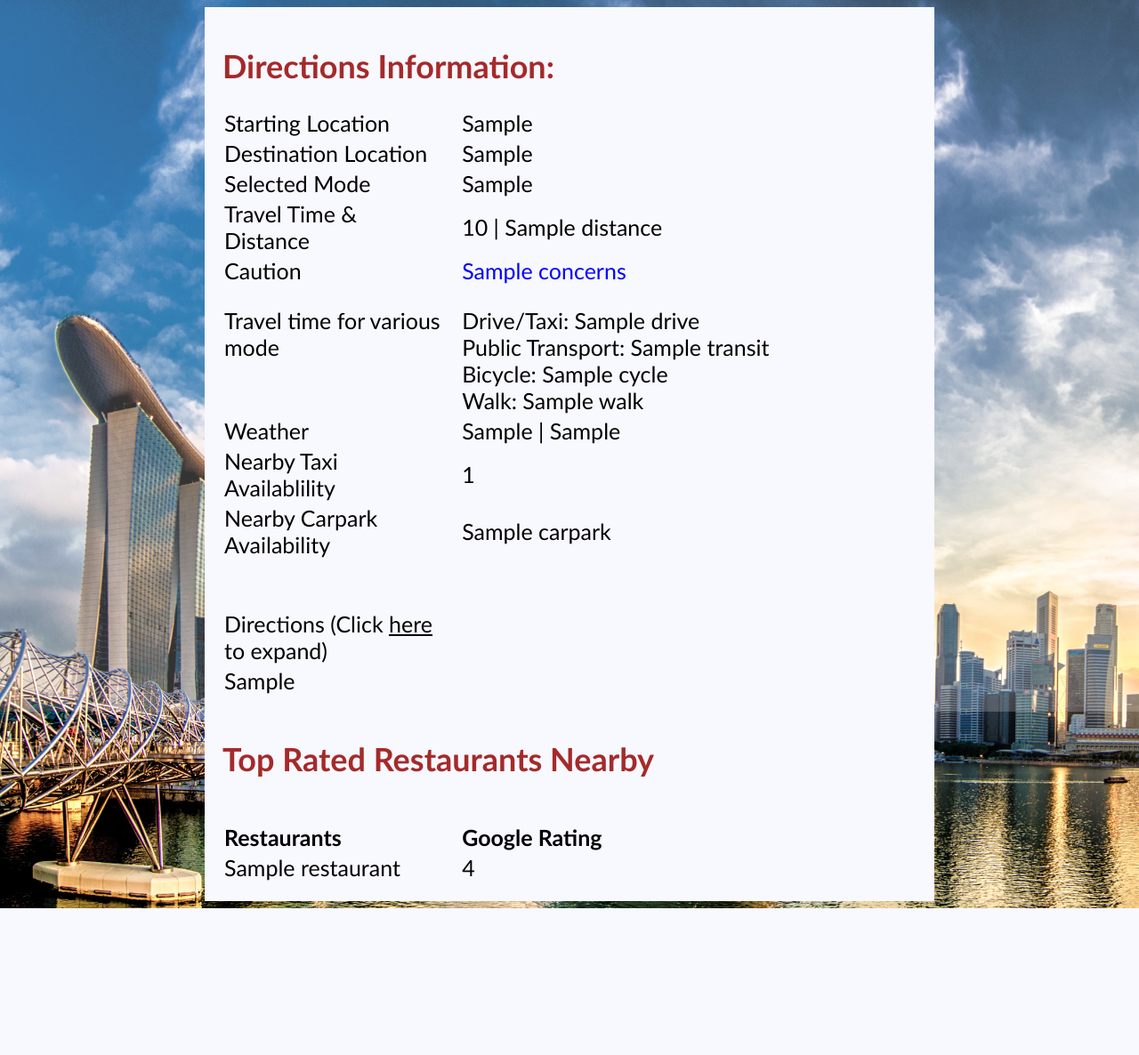
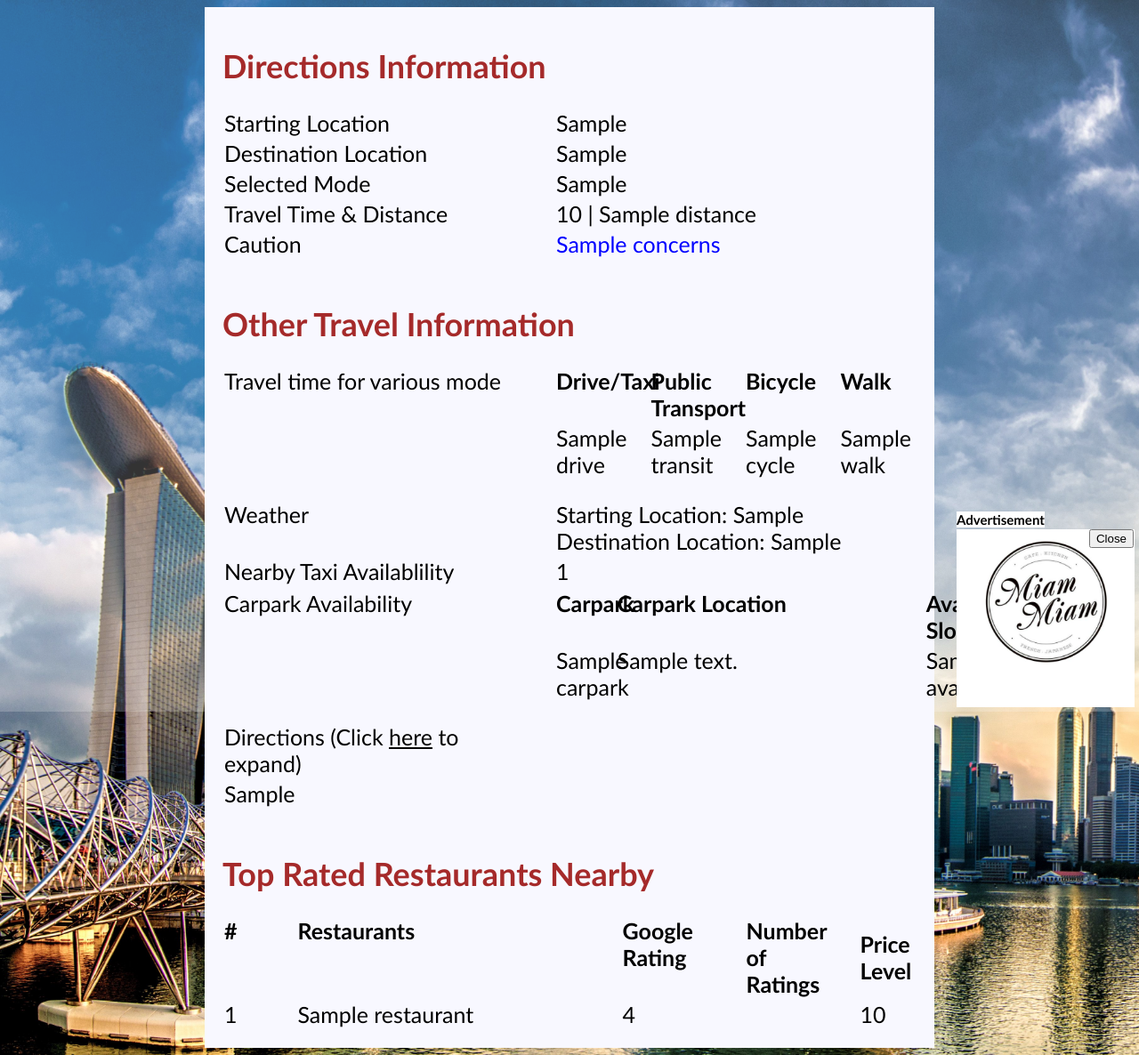
Before and after one commit to mofnandos/CS5224, a Django app: template django/direct_me_final/templates/results.html in a window 1280 px wide. Shown: the whole page at 89% size. Before the commit the page ends 1021 px from the top, so only its background shows below. Run offline with Django 4.2, Linux system fonts and the light colour scheme; the template is opened without the code that fills it: most values are stand-ins (such as "Sample title", 1, 10 or a date in 2020); parts of the project's set-up code (start-up, migrations or seed data) failed here and were passed over.

Commit message:
Add files via upload

```diff
--- a/django/direct_me_final/static/main.css
+++ b/django/direct_me_final/static/main.css
@@ -5,7 +5,7 @@
   margin-top: 0;
   margin-bottom: 0;
   padding-top: 20px;
-    padding-bottom: 20px;
+  padding-bottom: 20px;
   min-height: 100vh;
 }
 
@@ -50,29 +50,121 @@ h1 {
     padding-left:20px;
     color: #A52A2A;
 }
-
-h4 {
+h3 {
     font-weight: bold;
     font-size: 36px;
     text-align: left;
     padding-left:20px;
+    margin-top:50px;
     color: #A52A2A;
 }
 
-th:first-child,
-td:first-child {
-    width: 30%;
+.table-1 tr:first-child,
+.table-1 td:first-child {
+    width: 350px;
     vertical-align: top;
     text-align: left;
     padding-left: 20px;
     padding-right: 20px;
 }
+.table-1 tr:nth-child(2),
+.table-1 td:nth-child(2) {
+    text-align: left;
+    padding-right: 20px;
 }
-th:last-child,
-td:last-child {
-    width: 70%;
+
+.table-2 tr:first-child,
+.table-2 td:first-child {
+    width: 350px;
+    vertical-align: top;
     text-align: left;
-    vertical-align: top;
     padding-left: 20px;
     padding-right: 20px;
 }
+
+
+.table-3 tr:first-child,
+.table-3 td:first-child {
+    width: 350px;
+    vertical-align: top;
+    text-align: left;
+    padding-left: 20px;
+    padding-right: 20px;
+}
+.table-3 tr:nth-child(2),
+.table-3 td:nth-child(2) {
+    width: 8%;
+    text-align: left;
+    vertical-align: top;
+
+}
+.table-3 tr:nth-child(3),
+.table-3 td:nth-child(3) {
+    width: 40%;
+    text-align: left;
+    vertical-align: top;
+    padding-right: 20px;
+}
+
+.table-7 th:first-child,
+.table-7 td:first-child {
+    width: 350px;
+    vertical-align: top;
+    text-align: left;
+    padding-left: 20px;
+    padding-right: 20px;
+}
+.table-7 th:nth-child(2),
+.table-7 td:nth-child(2) {
+    text-align: left;
+    padding-right: 20px;
+}
+
+.table-9 th:first-child,
+.table-9 td:first-child {
+    width: 350px;
+    vertical-align: top;
+    text-align: left;
+    padding-left: 20px;
+    padding-right: 20px;
+    margin-bottom: 100px;
+}
+.table-9 th:nth-child(2),
+.table-9 td:nth-child(2) {
+    text-align: left;
+    padding-right: 20px;
+    margin-bottom: 100px;
+}
+
+.table-11 th:first-child,
+.table-11 td:first-child {
+    width: 5%;
+    vertical-align: top;
+    text-align: left;
+    padding-left: 20px;
+    padding-right: 20px;
+}
+.table-11 th:nth-child(2),
+.table-11 td:nth-child(2) {
+    width: 40%;
+    vertical-align: top;
+    text-align: left;
+    padding-left: 20px;
+    padding-right: 20px;
+}
+.table-11 th:nth-child(3),
+.table-11 td:nth-child(3) {
+    width: 12%;
+    vertical-align: top;
+    text-align: left;
+    padding-left: 20px;
+    padding-right: 20px;
+}
+.table-11 th:nth-child(4),
+.table-11 td:nth-child(4) {
+    width: 13%;
+    vertical-align: top;
+    text-align: left;
+    padding-left: 20px;
+    padding-right: 20px;
+}
--- a/django/direct_me_final/static/main.js
+++ b/django/direct_me_final/static/main.js
@@ -6,3 +6,10 @@ function toggle() {
     x.style.display = "none";
   }
 }
+
+var closeAdBtn = document.getElementById('close-ad-btn');
+var adContainer = document.getElementById('ad-container');
+
+closeAdBtn.addEventListener('click', function() {
+  adContainer.style.display = 'none';
+});
--- a/django/direct_me_final/static/route.css
+++ b/django/direct_me_final/static/route.css
@@ -30,7 +30,7 @@ h1 {
     font-weight: bold;
     text-align: center;
     margin-top: 100px;
-    width: 50%;
+    width: 80%;
     margin-left: auto;
     margin-right: auto;
     padding: 0;
--- a/django/direct_me_final/templates/results.html
+++ b/django/direct_me_final/templates/results.html
@@ -2,6 +2,8 @@
 
 <link rel="stylesheet" type="text/css" href="{% static 'main.css' %}">
 <script src="{% static 'main.js' %}"></script>
+<link rel="stylesheet" href="https://cdnjs.cloudflare.com/ajax/libs/font-awesome/5.15.3/css/all.min.css" integrity="sha512-m7oA6vBmH9/Ba5y5xWd2Q3vF3N7fU6ZwUWcR81OvNemf9Cz1Lx0LaRlzyPjSvcc4Ag+zw+dZw1eQ8q3j4e9Qww==" crossorigin="anonymous" referrerpolicy="no-referrer" />
+
 <html>
 <head>
     <title>Directions Information</title>
@@ -11,9 +13,9 @@
 <div class="wrapper">
 
 <body>
-    <h1>Directions Information:</h1>
+    <h1>Directions Information</h1>
 
-    <table>
+    <table class="table-1">
         <tbody>
             <tr>
                 <td class="col-1">Starting Location</td>
@@ -38,36 +40,68 @@
         </tbody>
     </table>
 
-    <h2></h2>
-    <table>
-        <tbody class="additional-information">
+
+    <h2 style="margin-top: 50px"></h2>
+    <h1>Other Travel Information</h1>
+    <table class="table-2">
         <tr>
             <td class="col-1">Travel time for various mode</td>
-                <td class="col-2">Drive/Taxi: {{ result.drive }}<br>Public Transport: {{ result.transit }}<br>
-                    Bicycle: {{ result.cycle }}<br>Walk: {{ result.walk }}</td>
+            <td class="col-2" style="font-weight: bold;">Drive/Taxi</td>
+            <td class="col-3" style="font-weight: bold;">Public Transport</td>
+            <td class="col-4" style="font-weight: bold;">Bicycle</td>
+            <td class="col-5" style="font-weight: bold;">Walk</td>
         </tr>
         <tr>
+            <td class="col-1"></td>
+            <td class="col-2">{{ result.drive }}</td>
+            <td class="col-3">{{ result.transit }}</td>
+            <td class="col-4">{{ result.cycle }}</td>
+            <td class="col-5">{{ result.walk }}</td>
+        </tr>
+    </table>
+
+    <h2></h2>
+    <table class="table-7">
+        <tr>
             <td class="col-1">Weather</td>
-                <td class="col-2">{{ result.start_weather_forecast }}  |  {{ result.dest_weather_forecast }}</td>
+            <td class="col-2">Starting Location: {{ result.start_weather_forecast }} <br> Destination Location: {{ result.dest_weather_forecast }}</td>
         </tr>
         <tr>
             <td class="col-1">Nearby Taxi Availablility</td>
             <td class="col-2">{{ result.num_taxi }}</td>
         </tr>
+    </table>
+
+    <table class="table-3">
         <tr>
-                <td class="col-1">Nearby Carpark Availability</td>
-                <td class="col-2">{{ result.carpark|linebreaksbr }}</td>
+            <td>Carpark Availability</td>
+            <td style="font-weight: bold;">Carpark</td>
+            <td style="font-weight: bold;">Carpark Location</td>
+            <td style="font-weight: bold;">Available Slots</td>
         </tr>
         <tr>
-                <td class="col-1">&nbsp;</td>
-                <td class="col-2">&nbsp;</td>
+            <td></td>
+            <td>
+                {% for carpark in result.carpark %}
+                {{ carpark }}<br>
+                {% endfor %}
+            </td>
+            <td>
+                {% for address in result.address %}
+                {{ address }}<br>
+                {% endfor %}
+            </td>
+            <td>
+                {% for availability in result.availability %}
+                {{ availability }}<br>
+                {% endfor %}
+            </td>
         </tr>
-        </tbody>
     </table>
 
-    <h3></h3>
-    <table>
-        <tbody>
+
+    <h2></h2>
+    <table class="table-9" style="margin-bottom: 50px">
         <tr onclick="showHideColumn('hidden_column2');" style="cursor: pointer;">
             <td>Directions (Click <span style="text-decoration: underline;">here</span> to expand)</td>
             <td id="hidden_column2" style="display:none;">
@@ -86,21 +120,37 @@
         <tr>
             <td colspan="2">{{ result.plot_html|safe }}</td>
         </tr>
-        </tbody>
     </table>
 
-    <h4>Top Rated Restaurants Nearby</h4>
-    <table>
+
+    <h2 style="margin-top: 50px"></h2>
+    <h1>Top Rated Restaurants Nearby</h1>
+    <table class="table-11">
+        <th>#</th>
         <th>Restaurants</th>
         <th>Google Rating</th>
+        <th>Number of Ratings</th>
+        <th>Price Level</th>
         {% for restaurant in result.restaurants_list %}
         <tr>
+            <td>{{ restaurant.index }}</td>
             <td>{{ restaurant.name }}</td>
-            <td style="text-align: left;">{{ restaurant.rating }}</td>
+            <td>{{ restaurant.rating }}</td>
+            <td>{{ restaurant.no_of_ratings }}</td>
+            <td>{{ restaurant.price_level }}</td>
         </tr>
         {% endfor %}
     </table>
 
 </body>
 </div>
+
+
+<div id="ad-container" style="position: fixed; bottom: 5; right: 0; width: 205px; height: 200px;">
+    <h4 style="position: absolute; top: -20; left: 0; padding: 0px; margin: 0; background-color: #ffffff; font-size: 15px; font-family: Calibri">Advertisement</h4>
+    <img src="{% static 'ads.jpg' %}" style="max-width: 100%; max-height: 100%; display: block;">
+    <button onclick="this.parentNode.style.display='none'" style="position: absolute; top: 0px; right: 6px;">Close</button>
+</div>
+
+
 </html>
```
Also changed, not shown: django/direct_me_final/api/views.py (+13 -13 lines), django/direct_me_final/direct/views.py (+46 -19 lines), django/direct_me_final/templates/route.html (+4 -4 lines), django/direct_me_final/static/ads.jpg (added). Lines whose indentation alone changed are shown as unchanged.
